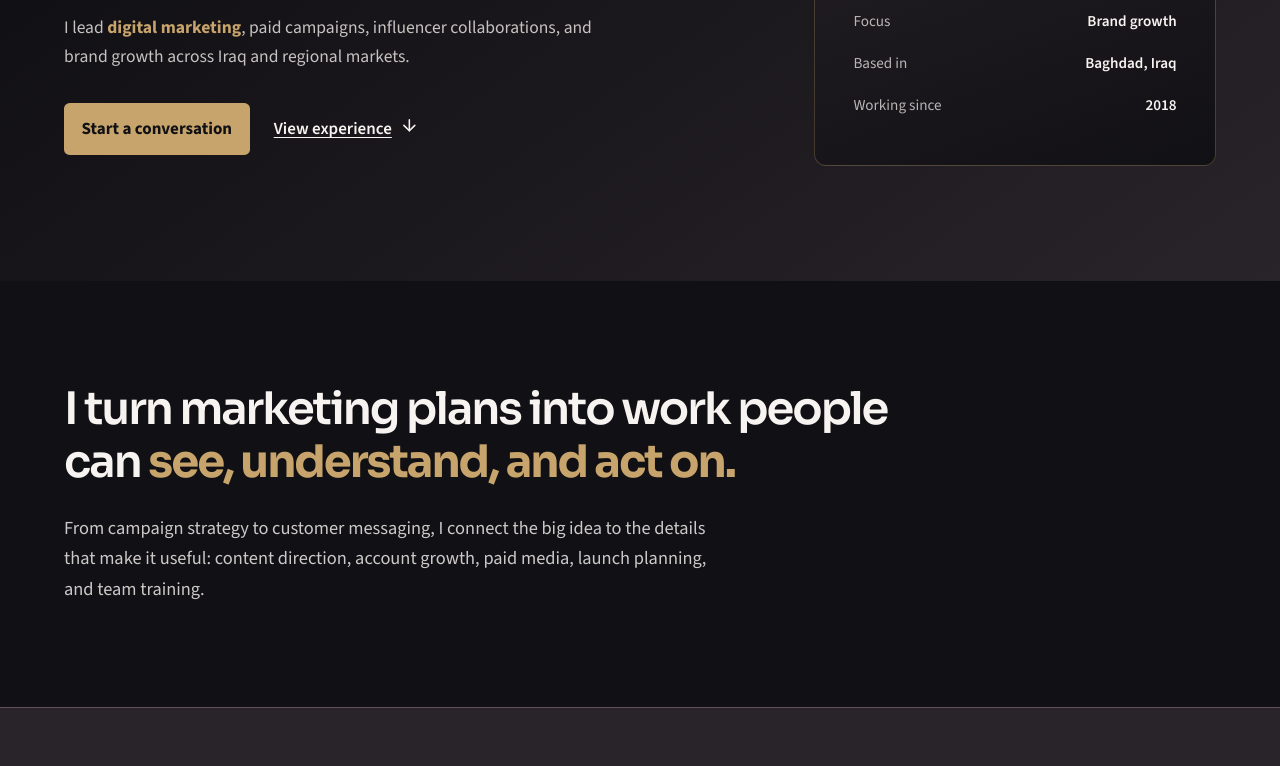
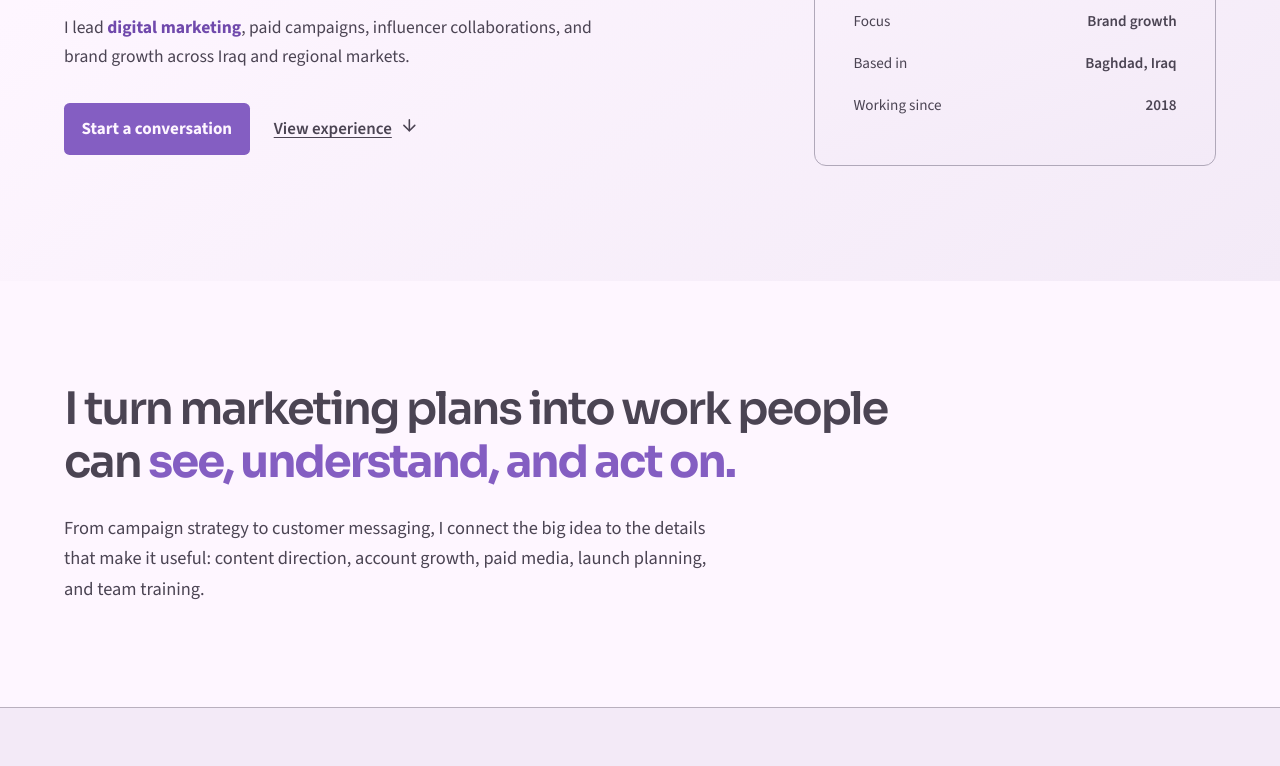
Before and after one commit to reem1990work/reem1990work.github.io, a plain HTML site: page index.html in a window 1280 px wide. Shown: the part 445-1211 px from the top of the page. Drawn offline with nearby package versions, Linux system fonts and the light colour scheme.

Commit message:
Apply Dust palette with Natural white surfaces

```diff
--- a/index.html
+++ b/index.html
@@ -4,7 +4,7 @@
     <meta charset="UTF-8" />
     <meta name="viewport" content="width=device-width, initial-scale=1.0" />
     <meta name="description" content="Portfolio of Reem Sayed Mohammed, Marketing Manager specializing in digital strategy, content, influencer marketing, and brand growth." />
-    <meta name="theme-color" content="#111014" />
+    <meta name="theme-color" content="#FEF6FF" />
     <title>Reem Sayed Mohammed | Marketing Manager</title>
     <link rel="preconnect" href="https://fonts.googleapis.com" />
     <link rel="preconnect" href="https://fonts.gstatic.com" crossorigin />
--- a/style.css
+++ b/style.css
@@ -1,14 +1,14 @@
 :root {
-  --color-ink: #292429;
-  --color-ink-deep: #111014;
-  --color-paper: #111014;
-  --color-surface: #292429;
-  --color-muted: #292429;
-  --color-line: #D4A0B0;
-  --color-signal: #C7A46B;
-  --color-signal-dark: #D4A0B0;
-  --color-focus: #D4A0B0;
-  --color-white: #F7F3F0;
+  --color-ink: #4B4453;
+  --color-ink-deep: #4B4453;
+  --color-paper: #FEF6FF;
+  --color-surface: #F3EAF7;
+  --color-muted: #B0A8B9;
+  --color-line: #B0A8B9;
+  --color-signal: #845EC2;
+  --color-signal-dark: #4B4453;
+  --color-focus: #845EC2;
+  --color-white: #4B4453;
   --font-display: "Sora", Arial, sans-serif;
   --font-body: "Source Sans 3", Arial, sans-serif;
   --space-1: 0.25rem;
@@ -32,13 +32,13 @@
 * { box-sizing: border-box; }
 html { scroll-behavior: smooth; }
 html.lenis { scroll-behavior: auto; }
-/* A restrained scrollbar that follows the Midnight Rose palette. */
-html { scrollbar-width: thin; scrollbar-color: var(--color-signal) var(--color-ink-deep); }
+/* A restrained scrollbar that follows the Dust palette. */
+html { scrollbar-width: thin; scrollbar-color: var(--color-signal) var(--color-paper); }
 @supports not (scrollbar-color: auto) {
   ::-webkit-scrollbar { width: 10px; height: 10px; }
-  ::-webkit-scrollbar-track { background: var(--color-ink-deep); }
-  ::-webkit-scrollbar-thumb { background: var(--color-signal); border: 2px solid var(--color-ink-deep); border-radius: 999px; }
-  ::-webkit-scrollbar-thumb:hover { background: var(--color-signal-dark); }
+  ::-webkit-scrollbar-track { background: var(--color-paper); }
+  ::-webkit-scrollbar-thumb { background: var(--color-signal); border: 2px solid var(--color-paper); border-radius: 999px; }
+  ::-webkit-scrollbar-thumb:hover { background: #FF8066; }
 }
 body { margin: 0; background: var(--color-paper); color: var(--color-white); font-family: var(--font-body); font-size: 1rem; line-height: 1.58; }
 a { color: inherit; display: inline-block; text-decoration-thickness: 1px; text-underline-offset: 0.18em; }
@@ -274,3 +274,24 @@ h3 { font-size: clamp(1.2rem, 1.5vw, 1.45rem); line-height: 1.3; }
 
 /* Keep the long education heading together on narrow screens. */
 .education-layout h2 { max-width: none; font-size: clamp(1.4rem, 4.8vw, 3.25rem); }
+
+/* Dust palette: lavender-white surfaces, deep ink, violet and coral accents. */
+.hero { background: linear-gradient(145deg, #FEF6FF 25%, #F3EAF7 100%); }
+.hero-board { background: linear-gradient(160deg, #FEF6FF 0%, #F3EAF7 100%); border-color: #B0A8B9; }
+.expertise-section { background: #FEF6FF; }
+.work-section { background: linear-gradient(145deg, #F3EAF7 0%, #FEF6FF 100%); }
+.contact-section { background: linear-gradient(135deg, #F3EAF7 0%, #FEF6FF 100%); }
+.site-footer { background: #4B4453; color: #FEF6FF; }
+.nav-contact, .button-primary, .skip-link { color: #FEF6FF; }
+.button-primary:hover { background: #FF8066; color: #4B4453; }
+.scope-card { border-color: #B0A8B9; }
+.scope-card-large { background: #845EC2; color: #FEF6FF; }
+.scope-card-large h3, .scope-card-large p:last-child { color: #FEF6FF; }
+.copy-email:hover { background: #845EC2; color: #FEF6FF; }
+.market-ledger { border-top-color: #FF8066; }
+.hero-intro, .split-intro div > p, .experience-main p, .markets-copy > p:last-child, .expertise-list p, .scope-card p:last-child, .board-details dt { color: #4B4453; }
+.scope-card-large p:last-child { color: #FEF6FF; }
+/* Darken small violet text slightly where it sits on tinted surfaces. */
+.hero-intro .accent, .experience-main h3 span, .contact-email, .copy-email { color: #7049AC; }
+.copy-email { border-color: #7049AC; }
+.copy-email:hover { color: #FEF6FF; }
```
Also changed, not shown: 1 other file.
